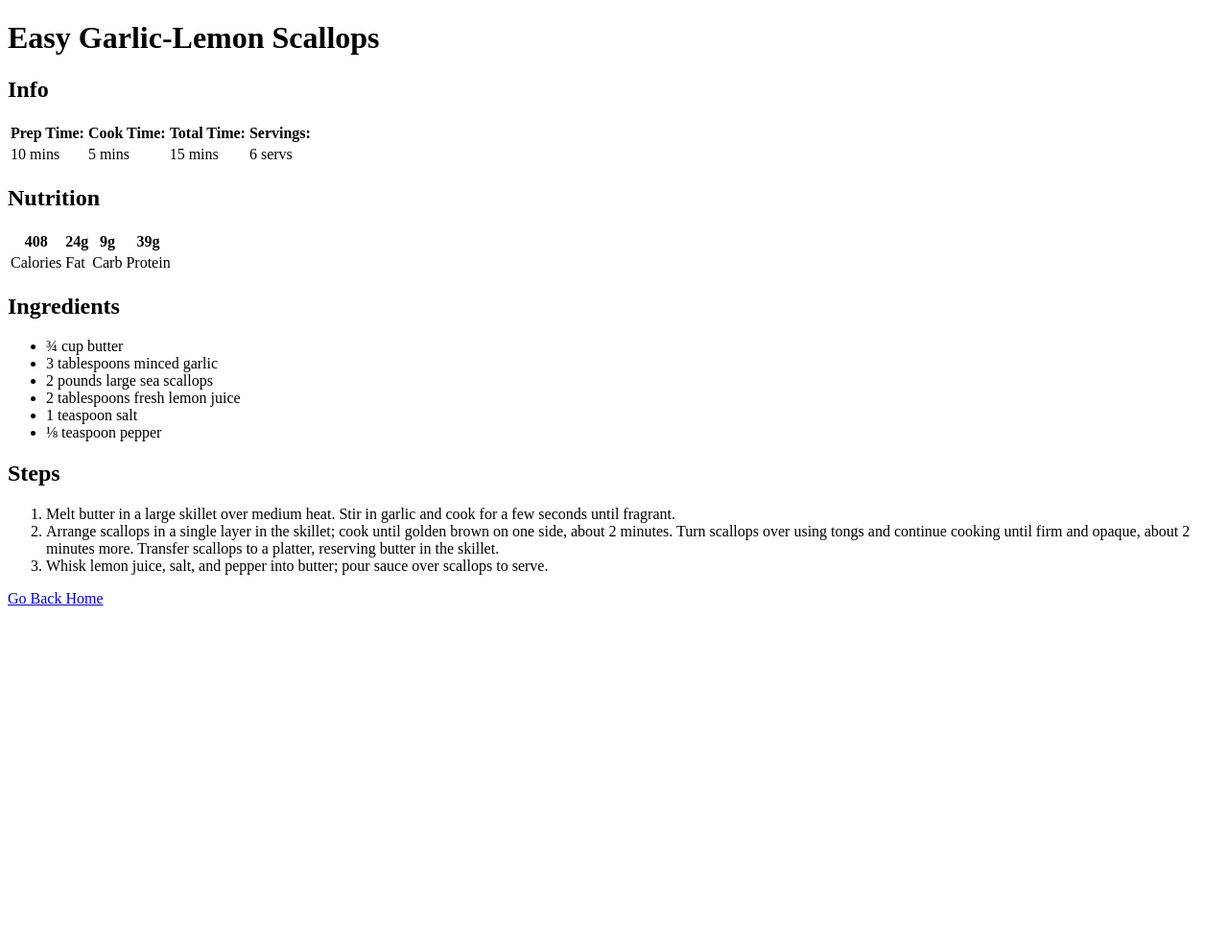
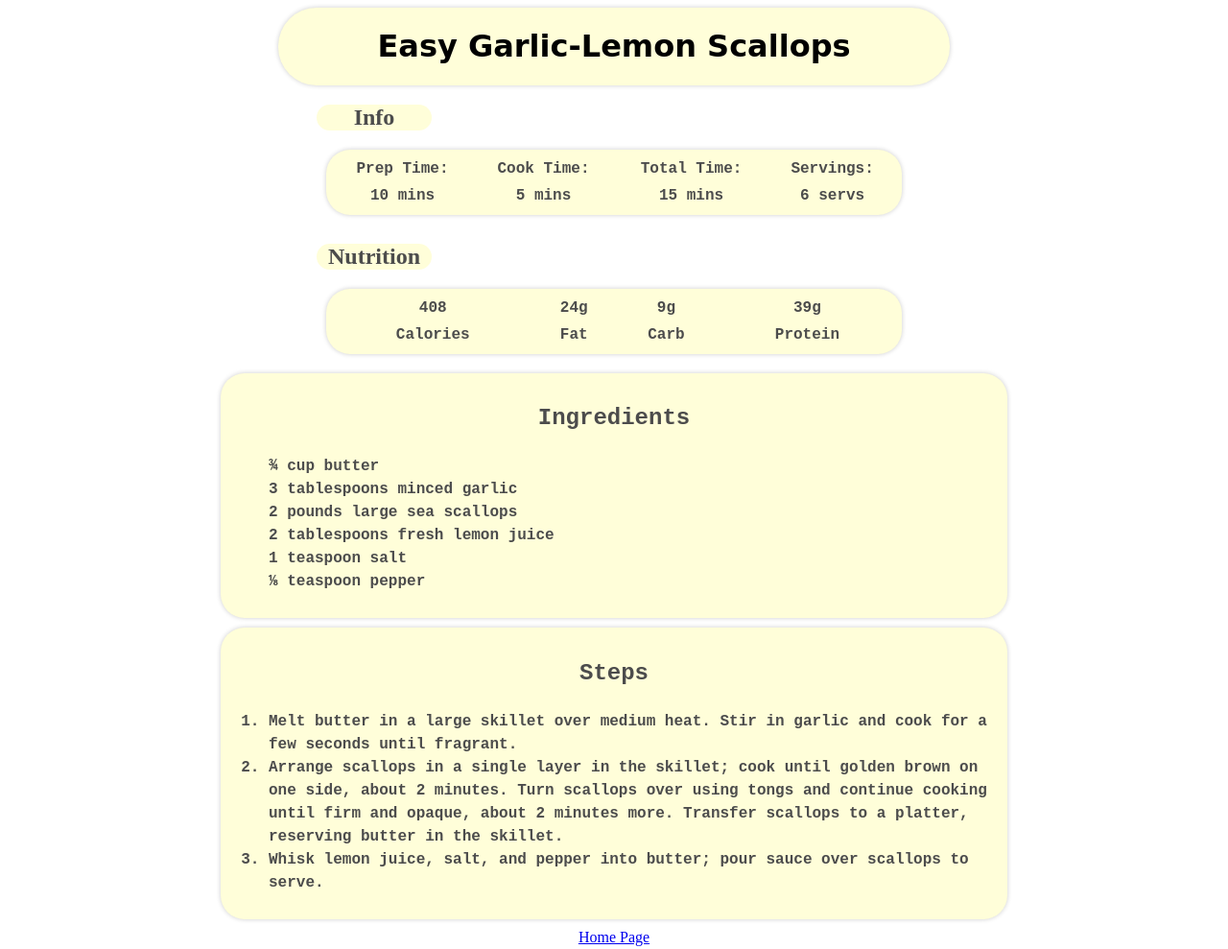
Before and after one commit to kilsy21code/odin-recipes, a plain HTML site: page recipes/scallops.html in a window 1280 px wide. Shown: the whole page at 96% size. Before the commit the page ends 800 px from the top, so only its background shows below. Drawn offline with Linux system fonts and the light colour scheme.

Commit message:
Add content to scallops.css y fix html mistakes

```diff
--- a/recipes/scallop.css
+++ b/recipes/scallop.css
@@ -0,0 +1,96 @@
+body {
+    display: flex;
+    align-items: center;
+    justify-content: center;
+    flex-direction: column;
+}
+Header {
+
+    text-align: center;
+    font-family: cursive;
+    background-color: #fffed9;
+    border-radius: 40px;
+    box-shadow: 0 0 5px rgba(0, 0, 0, 0.2);
+    width: 700px;
+
+}
+
+.tb-info {
+    background-color: #fffed9;
+    color: rgb(76, 76, 76);
+    text-align: center;
+    border-radius: 25px;
+    width: 120px;
+}
+
+.table {
+
+    background-color: #fffed9;
+    color: rgb(76, 76, 76);
+    font-family: 'Courier New', Courier, monospace;
+    font-weight: bold;
+    text-align: center;
+    margin: 10px;
+    width: 600px;
+    padding: 5px;
+    border-radius: 25px;
+    box-shadow: 0 0 5px rgba(0, 0, 0, 0.2);
+    overflow: hidden;
+    line-height: 1.5;
+}
+
+.ingredients {
+
+    background-color: #fffed9;
+    color: rgb(76, 76, 76);
+    font-family: 'Courier New', Courier, monospace;
+    font-weight: bold;
+    margin: 10px;
+    width: 800px;
+    padding: 10px;
+    border-radius: 25px;
+    box-shadow: 0 0 5px rgba(0, 0, 0, 0.2);
+    overflow-wrap: normal;
+    line-height: 1.5;
+
+}
+
+.steps {
+    background-color: #fffed9;
+    color: rgb(76, 76, 76);
+    font-family: 'Courier New', Courier, monospace;
+    font-weight: bold;
+    margin: 10px;
+    width: 800px;
+    padding: 10px;
+    border-radius: 25px;
+    box-shadow: 0 0 5px rgba(0, 0, 0, 0.2);
+    overflow-wrap: normal;
+    line-height: 1.5;
+}
+
+ul {
+    list-style: none;
+}
+
+h2 {
+    text-align: center;
+}
+
+.action:hover {
+
+
+width: 120px;
+background: rgb(142, 216, 191);
+color: white;
+border-radius: 5px;
+border: 1px solid rgb(142, 216, 191);
+letter-spacing: 0.02em;
+font-family: 'Courier New', Courier, monospace;
+font-weight: bold;
+}
+
+.action:hover {
+    background: rgb(142, 216, 191);
+    color: white;
+}
--- a/recipes/scallops.html
+++ b/recipes/scallops.html
@@ -10,9 +10,9 @@
       <h1>Easy Garlic-Lemon Scallops</h1>
     </header>
 
-    <section class="table">
-      <h2 class="tb-tipe">Info</h2>
-      <table class="tb-1">
+    <section class="table-container">
+      <h2 class="tb-info">Info</h2>
+      <table class="table">
         <tr class="tb-head">
           <th>Prep Time:</th>
           <th>Cook Time:</th>
@@ -29,9 +29,9 @@
       </table>
     </section>
 
-    <section class="table">
-      <h2 class="tb-tipe">Nutrition</h2>
-      <table class="tb-2">
+    <section class="table-container">
+      <h2 class="tb-info">Nutrition</h2>
+      <table class="table">
         <tr class="tb-head">
           <th>408</th>
           <th>24g</th>
@@ -48,7 +48,7 @@
       </table>
     </section>
 
-    <section class="resipe">
+    <section class="resipe-container">
       <section class="ingredients">
         <h2 class="ing-title">Ingredients</h2>
 
@@ -62,7 +62,7 @@
         </ul>
       </section>
 
-      <section>
+      <section class="steps">
         <h2>Steps</h2>
         <ol class="ls-steps">
           <li>
@@ -85,7 +85,7 @@
     </section>
 
     <footer class="back-home">
-      <a href="/index.html">Go Back Home</a>
+      <a href="/index.html">Home Page</a>
     </footer>
   </body>
 </html>
```
Also changed, not shown: recipes/chicken.html (+1 -1 lines), recipes/squash-soup.html (+9 -9 lines).
